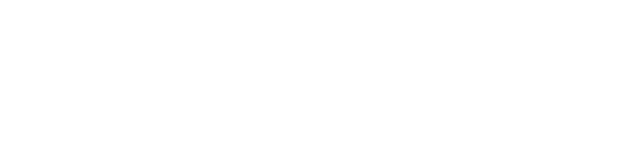
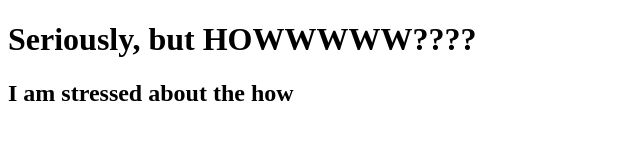
Before and after one commit to Coffee-For-You-And-Me/but-how, a plain HTML site: page index.html in a window 1280 px wide. Shown: the whole page, without its empty margins (0-640 px from the left). Drawn offline with Linux system fonts and the light colour scheme.

Commit message:
added sick header :heavy_plus_sign::vomit::tophat:

```diff
--- a/index.html
+++ b/index.html
@@ -8,5 +8,8 @@
 </head>
 <body>
 
+    <h1>Seriously, but HOWWWWW????</h1>
+    <h2>I am stressed about the how</h2>
+
 </body>
 </html>
```
